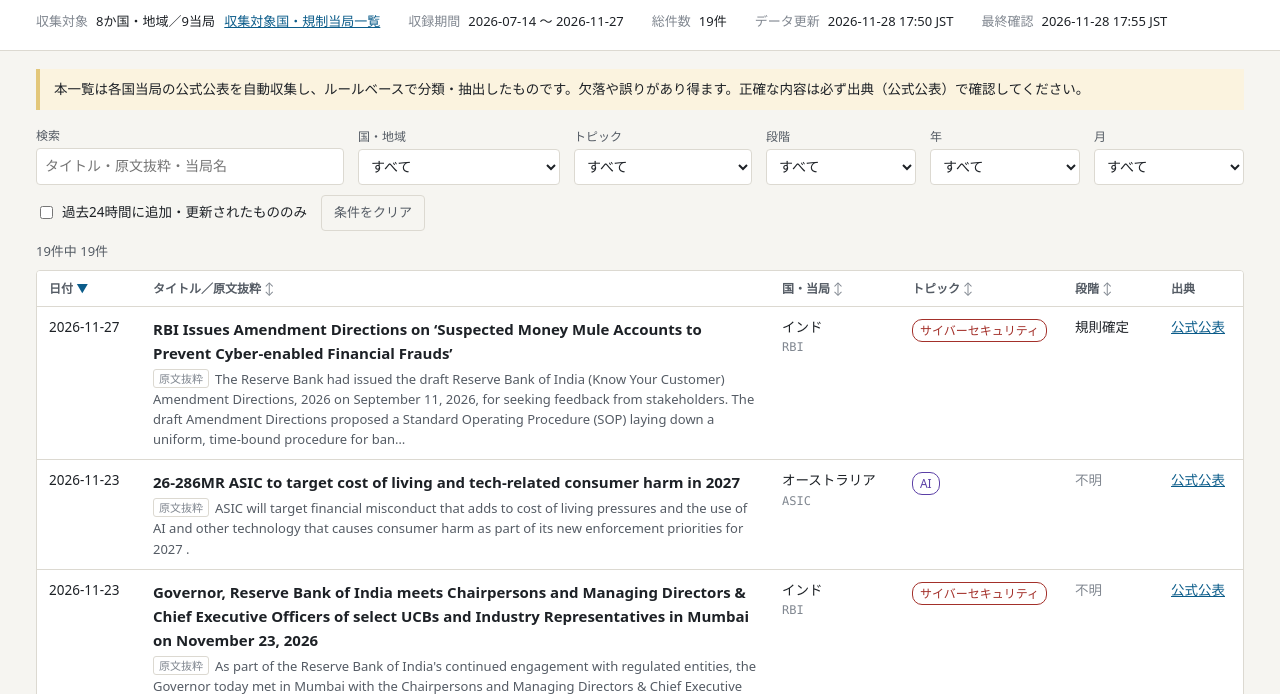
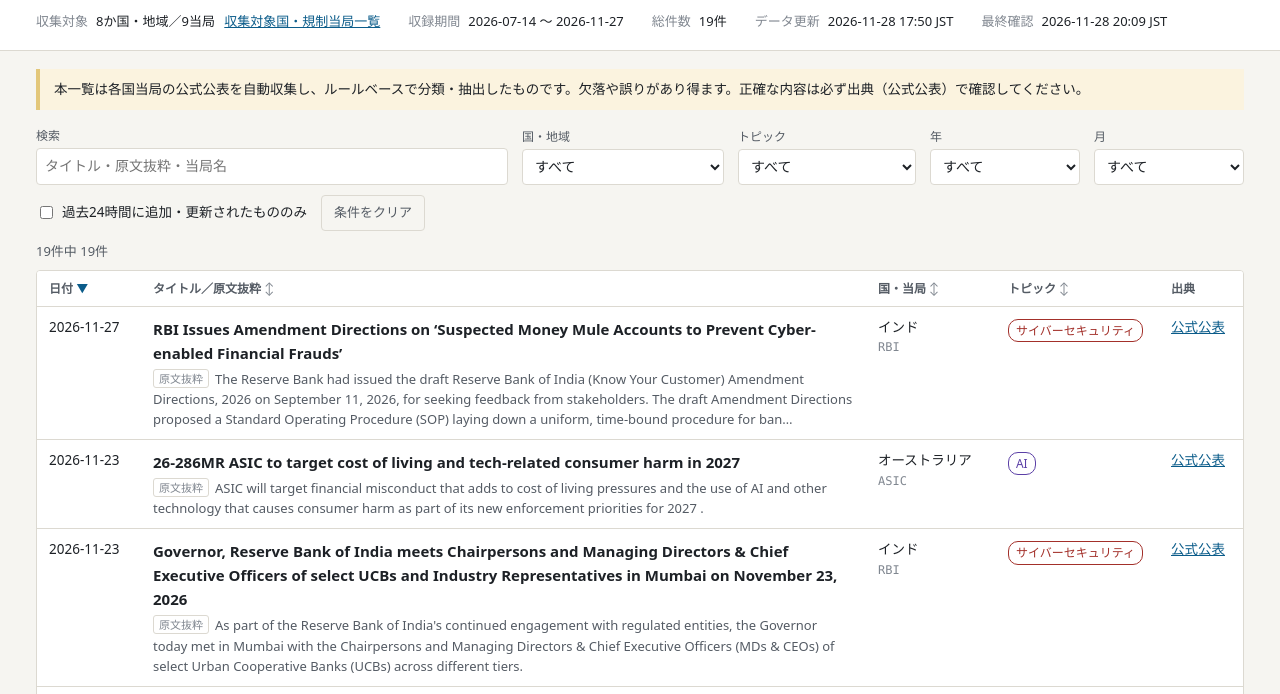
Before and after one commit to jawfishlab/jawfishlab.github.io, a plain HTML site: page reg-watch/index.html in a window 1280 px wide. Shown: the part 90-784 px from the top of the page. Drawn offline with Linux system fonts and the light colour scheme.

Commit message:
data: publish regulation index

```diff
--- a/reg-watch/app.js
+++ b/reg-watch/app.js
@@ -13,14 +13,6 @@
     cyber_security: "サイバーセキュリティ",
     ai: "AI",
     privacy_data_protection: "個人情報保護"
-  };
-  var STAGE_LABELS = {
-    consultation: "意見募集",
-    final_rule: "規則確定",
-    guidance: "ガイダンス",
-    enforcement: "処分・執行",
-    announcement: "発表",
-    unknown: "不明"
   };
   var COUNTRY_LABELS = {
     SG: "シンガポール",
@@ -46,7 +38,6 @@
     q: document.getElementById("q"),
     country: document.getElementById("f-country"),
     topic: document.getElementById("f-topic"),
-    stage: document.getElementById("f-stage"),
     year: document.getElementById("f-year"),
     month: document.getElementById("f-month"),
     recent: document.getElementById("f-recent"),
@@ -61,6 +52,7 @@
     sources: document.getElementById("meta-sources"),
     sortButtons: document.querySelectorAll("th button[data-sort]")
   };
+  var COLUMN_COUNT = document.querySelectorAll("#table thead th").length;
 
   function countryLabel(code, fallback) {
     return COUNTRY_LABELS[code] || fallback || code;
@@ -124,7 +116,6 @@
       q: el.q.value.trim().toLowerCase(),
       country: el.country.value,
       topic: el.topic.value,
-      stage: el.stage.value,
       year: el.year.value,
       month: el.month.value,
       recent: el.recent.checked
@@ -137,7 +128,6 @@
     return items.filter(function (item) {
       if (f.country && item.country_code !== f.country) return false;
       if (f.topic && item.topics.indexOf(f.topic) === -1) return false;
-      if (f.stage && item.stage !== f.stage) return false;
       if (f.year || f.month) {
         // Undated or unparseable items only drop out once a year or month is chosen.
         var ym = item._ym;
@@ -165,7 +155,6 @@
       case "title": return item.title.toLowerCase();
       case "country": return item.country_code + " " + item.regulator;
       case "topic": return item.topics.map(function (t) { return TOPIC_LABELS[t] || t; }).join(",");
-      case "stage": return STAGE_LABELS[item.stage] || item.stage;
       default: return "";
     }
   }
@@ -213,8 +202,6 @@
     });
     tr.appendChild(topics);
 
-    tr.appendChild(make("td", { className: "c-stage stage-" + item.stage }, STAGE_LABELS[item.stage] || item.stage));
-
     var linkCell = make("td", { className: "c-link" });
     linkCell.appendChild(make("a", { href: item.url, rel: "noopener", target: "_blank", "aria-label": "出典を開く: " + item.title }, "公式公表"));
     tr.appendChild(linkCell);
@@ -230,7 +217,8 @@
     visible.forEach(function (item) { frag.appendChild(renderRow(item)); });
     if (!visible.length) {
       var tr = make("tr", { className: "empty" });
-      tr.appendChild(make("td", { colspan: "6" }, "条件に一致する公表はありません。"));
+      // Span every header column, so the message stays centred if columns change.
+      tr.appendChild(make("td", { colspan: String(COLUMN_COUNT) }, "条件に一致する公表はありません。"));
       frag.appendChild(tr);
     }
     el.rows.appendChild(frag);
@@ -275,7 +263,6 @@
       return countryLabel(code, src[0] && src[0].country_name) + "（" + regs + "）";
     });
     fillSelect(el.topic, Object.keys(TOPIC_LABELS), function (t) { return TOPIC_LABELS[t]; });
-    fillSelect(el.stage, Object.keys(STAGE_LABELS), function (s) { return STAGE_LABELS[s]; });
     fillSelect(el.year, uniq(state.items.map(function (i) { return i._ym && i._ym.year; }).filter(Boolean)).sort().reverse(),
       function (y) { return y + "年"; });
     fillSelect(el.month, MONTHS, function (m) { return (+m) + "月"; });
@@ -285,14 +272,13 @@
       clearTimeout(timer);
       timer = setTimeout(resetPaging, 120);
     });
-    [el.country, el.topic, el.stage, el.year, el.month, el.recent].forEach(function (control) {
+    [el.country, el.topic, el.year, el.month, el.recent].forEach(function (control) {
       control.addEventListener("change", resetPaging);
     });
     el.reset.addEventListener("click", function () {
       el.q.value = "";
       el.country.value = "";
       el.topic.value = "";
-      el.stage.value = "";
       el.year.value = "";
       el.month.value = "";
       el.recent.checked = false;
--- a/reg-watch/data/status.json
+++ b/reg-watch/data/status.json
@@ -1,4 +1,4 @@
 {
-  "last_checked_at": "2026-11-28T08:55:53Z",
+  "last_checked_at": "2026-11-28T11:09:51Z",
   "item_count": 19
 }
--- a/reg-watch/index.html
+++ b/reg-watch/index.html
@@ -43,10 +43,6 @@
         <select id="f-topic"><option value="">すべて</option></select>
       </label>
       <label class="field">
-        <span>段階</span>
-        <select id="f-stage"><option value="">すべて</option></select>
-      </label>
-      <label class="field">
         <span>年</span>
         <select id="f-year"><option value="">すべて</option></select>
       </label>
@@ -71,7 +67,6 @@
             <th scope="col" class="c-title"><button type="button" data-sort="title">タイトル／原文抜粋</button></th>
             <th scope="col" class="c-src"><button type="button" data-sort="country">国・当局</button></th>
             <th scope="col" class="c-topic"><button type="button" data-sort="topic">トピック</button></th>
-            <th scope="col" class="c-stage"><button type="button" data-sort="stage">段階</button></th>
             <th scope="col" class="c-link">出典</th>
           </tr>
         </thead>
--- a/reg-watch/styles.css
+++ b/reg-watch/styles.css
@@ -192,7 +192,7 @@ a:focus-visible {
 
 table.updates {
   width: 100%;
-  min-width: 860px;
+  min-width: 764px;
   border-collapse: collapse;
 }
 
@@ -239,7 +239,6 @@ table.updates {
 .c-title { min-width: 380px; }
 .c-src { width: 130px; }
 .c-topic { width: 150px; }
-.c-stage { width: 96px; font-size: 13.5px; }
 .c-link { width: 84px; white-space: nowrap; font-size: 13.5px; }
 
 .title a {
@@ -283,8 +282,6 @@ table.updates {
 .topic-cyber_security { color: var(--cyber); }
 .topic-ai { color: var(--ai); }
 .topic-privacy_data_protection { color: var(--privacy); }
-
-.stage-unknown { color: var(--ink-faint); }
 
 tr.empty td {
   text-align: center;
```
